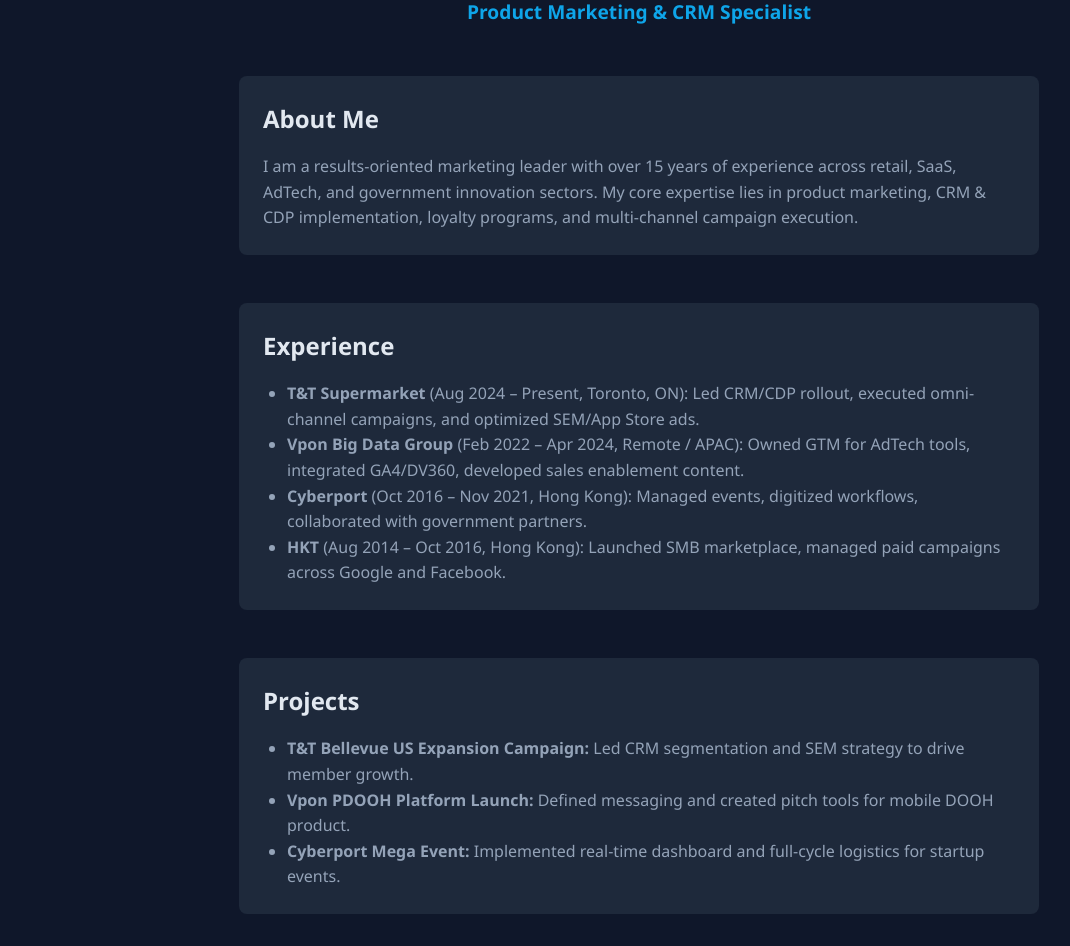
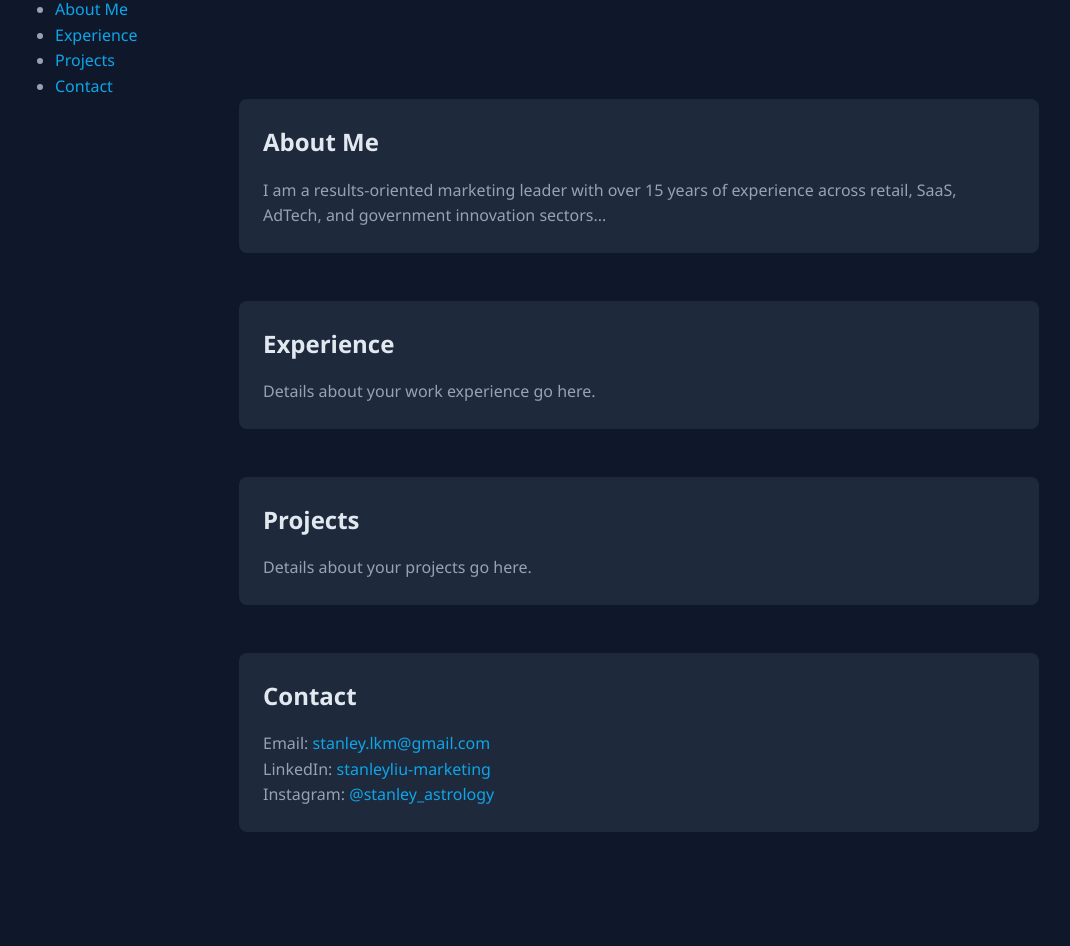
Before and after one commit to stanl3yliu/stanl3yliu.github.io, a plain HTML site: page index.html in a window 1280 px wide. Shown: the part 99-1045 px from the top of the page, without its empty margins (1-1071 px from the left). After the commit the page ends 1011 px from the top, so only its background shows below. Drawn offline with Linux system fonts and the light colour scheme.

Commit message:
Update index.html

```diff
--- a/index.html
+++ b/index.html
@@ -2,50 +2,44 @@
 <html lang="en">
 <head>
   <meta charset="UTF-8" />
-  <meta name="viewport" content="width=device-width, initial-scale=1.0" />
+  <meta name="viewport" content="width=device-width, initial-scale=1.0"/>
   <title>Stanley Liu Portfolio</title>
-  <link rel="icon" href="favicon.ico" type="image/x-icon" />
   <link rel="stylesheet" href="styles.css" />
 </head>
 <body>
-  <header>
+  <div class="container">
+    <aside class="sidebar">
       <h1>Stanley Liu</h1>
       <p>Product Marketing & CRM Specialist</p>
-  </header>
-
-  <section>
+      <nav>
+        <ul>
+          <li><a href="#about">About Me</a></li>
+          <li><a href="#experience">Experience</a></li>
+          <li><a href="#projects">Projects</a></li>
+          <li><a href="#contact">Contact</a></li>
+        </ul>
+      </nav>
+    </aside>
+    <main class="content">
+      <section id="about">
         <h2>About Me</h2>
-    <p>I am a results-oriented marketing leader with over 15 years of experience across retail, SaaS, AdTech, and government innovation sectors. My core expertise lies in product marketing, CRM & CDP implementation, loyalty programs, and multi-channel campaign execution.</p>
+        <p>I am a results-oriented marketing leader with over 15 years of experience across retail, SaaS, AdTech, and government innovation sectors...</p>
       </section>
-
-  <section>
+      <section id="experience">
         <h2>Experience</h2>
-    <ul>
-      <li><strong>T&T Supermarket</strong> (Aug 2024 – Present, Toronto, ON): Led CRM/CDP rollout, executed omni-channel campaigns, and optimized SEM/App Store ads.</li>
-      <li><strong>Vpon Big Data Group</strong> (Feb 2022 – Apr 2024, Remote / APAC): Owned GTM for AdTech tools, integrated GA4/DV360, developed sales enablement content.</li>
-      <li><strong>Cyberport</strong> (Oct 2016 – Nov 2021, Hong Kong): Managed events, digitized workflows, collaborated with government partners.</li>
-      <li><strong>HKT</strong> (Aug 2014 – Oct 2016, Hong Kong): Launched SMB marketplace, managed paid campaigns across Google and Facebook.</li>
-    </ul>
+        <p>Details about your work experience go here.</p>
       </section>
-
-  <section>
+      <section id="projects">
         <h2>Projects</h2>
-    <ul>
-      <li><strong>T&T Bellevue US Expansion Campaign:</strong> Led CRM segmentation and SEM strategy to drive member growth.</li>
-      <li><strong>Vpon PDOOH Platform Launch:</strong> Defined messaging and created pitch tools for mobile DOOH product.</li>
-      <li><strong>Cyberport Mega Event:</strong> Implemented real-time dashboard and full-cycle logistics for startup events.</li>
-    </ul>
+        <p>Details about your projects go here.</p>
       </section>
-
-  <section>
+      <section id="contact">
         <h2>Contact</h2>
         <p>Email: <a href="mailto:stanley.lkm@gmail.com">stanley.lkm@gmail.com</a></p>
         <p>LinkedIn: <a href="https://linkedin.com/in/stanleyliu-marketing" target="_blank">stanleyliu-marketing</a></p>
         <p>Instagram: <a href="https://instagram.com/stanley_astrology" target="_blank">@stanley_astrology</a></p>
       </section>
-
-  <footer>
-    <p>© 2025 Stanley Liu</p>
-  </footer>
+    </main>
+  </div>
 </body>
 </html>
```
Lines whose indentation alone changed are shown as unchanged.
